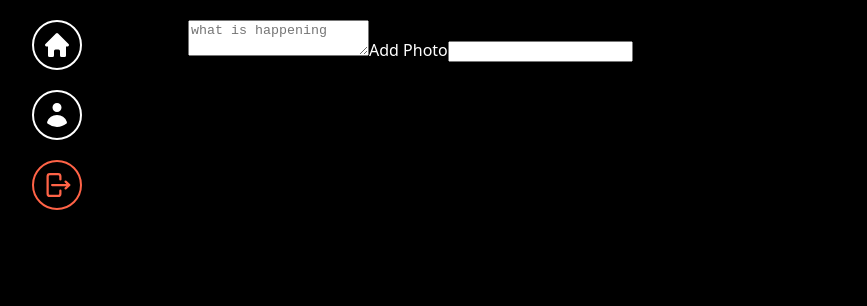
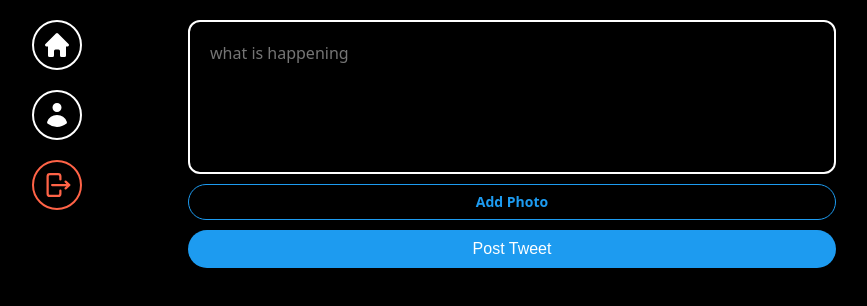
Before and after one commit to Hyeok-gu/nwitter-remoaded, a React (Vite) app: page / in a window 1280 px wide. Shown: the top 306 px of the page, without its empty margins (234-1101 px from the left). Built offline with nearby package versions, Linux system fonts and the light colour scheme; no server answers; sample sign-in values are in the browser's storage; the HTML template or start-up script is replaced by a standard one.

Commit message:
트윗올리고 데이터 전송, 이미지도 전송

```diff
--- a/src/components/post-tweet-form.tsx
+++ b/src/components/post-tweet-form.tsx
@@ -1,22 +1,137 @@
+import { addDoc, collection, updateDoc } from "firebase/firestore";
+import { useState } from "react";
 import styled from "styled-components";
+import { auth, db, storage } from "../firebase";
+import { getDownloadURL, ref, uploadBytes } from "firebase/storage";
+
+const Form = styled.form`
+  display: flex;
+  flex-direction: column;
+  gap: 10px;
+`;
+const TextArea = styled.textarea`
+  border: 2px solid white;
+  padding: 20px;
+  border-radius: 12px;
+  font-size: 16px;
+  color: white;
+  background-color: black;
+  width: 100%;
+  resize: none;
+  font-family: system-ui, -apple-system, BlinkMacSystemFont, "Segoe UI", Roboto,
+    Oxygen, Ubuntu, Cantarell, "Open Sans", "Helvetica Neue", sans-serif;
+  &::placeholder {
+    font-size: 16px;
+  }
+  &:focus {
+    outline: none;
+    border-color: #1d9bf0;
+  }
+`;
+const AttachFileButton = styled.label`
+  padding: 10px 0;
+  color: #1d9bf0;
+  text-align: center;
+  border-radius: 20px;
+  border: 1px solid #1d9bf0;
+  font-size: 14px;
+  font-weight: 600;
+  cursor: pointer;
+`;
+const AttachFileInput = styled.input`
+  display: none;
+`;
+const SubmitBtn = styled.input`
+  background-color: #1d9bf0;
+  color: white;
+  border: none;
+  padding: 10px 0;
+  border-radius: 20px;
+  font-size: 16px;
+  cursor: pointer;
+  &:hover,
+  &:active {
+    opacity: 0.9;
+  }
+`;
 
 export default function PostTweetForm() {
-  const Form = styled.form``;
-  const TextArea = styled.textarea``;
-  const AttachFileButton = styled.label`
-    cursor: pointer;
-  `;
-  const AttachFileInput = styled.input`
-    display: none;
-  `;
-  const SubmitBtn = styled.input``;
+  const [isLoading, setLoading] = useState(false);
+  const [tweet, setTweet] = useState("");
+  const [file, setFile] = useState<File | null>(null);
+  const onChange = (e: React.ChangeEvent<HTMLTextAreaElement>) => {
+    setTweet(e.target.value);
+  };
+
+  const onFileChange = (e: React.ChangeEvent<HTMLInputElement>) => {
+    const { files } = e.target;
+    const maxSize = 1 * 1024 * 1024; //* 1MB 사이즈 제한
+    if (files && files.length === 1) {
+      setFile(files[0]);
+      const fileSize = files[0].size;
+      console.log(fileSize);
+      if (fileSize > maxSize) {
+        alert("1MB 이상의 파일은 업로드할 수 없습니다.");
+        setFile(null);
+        return;
+      }
+    }
+  };
+
+  const onSubmit = async (e: React.FormEvent<HTMLFormElement>) => {
+    e.preventDefault();
+    const user = auth.currentUser;
+    if (!user || isLoading || tweet === "" || tweet.length > 180) return;
+    try {
+      setLoading(true);
+      const doc = await addDoc(collection(db, "tweets"), {
+        //addDoc 함수는 Firestore에 문서를 추가하고 해당 문서의 참조를 반환, 따라서 doc 변수에는 추가된 문서의 정보가 들어 있다. 이 문서의 id 속성을 통해 해당 문서의 고유 식별자를 가져올 수 있다.
+        tweet,
+        createdAt: Date.now(),
+        username: user.displayName || "Anonymous",
+        userId: user.uid,
+      });
+      if (file) {
+        const locationRef = ref(
+          storage,
+          `tweets/${user.uid}-${user.displayName}/${doc.id}`
+        );
+        const result = await uploadBytes(locationRef, file); // promise를 반환하는데, 그 결과값에 업로드 결과에 대한 참조가 있다.
+        const url = await getDownloadURL(result.ref); // 업로드가 완료된 파일의 퍼블릭 경로를 string으로 가져온다.
+        await updateDoc(doc, { photo: url }); //참조할 값을 먼저 넣고 추가할 값을 넣는다. 이미 참조할 doc이 위에 있으므로 간단.
+      }
+      setFile(null);
+      setTweet("");
+    } catch (e) {
+      console.log(e);
+    } finally {
+      setLoading(false);
+    }
+  };
 
   return (
-    <Form>
-      <TextArea placeholder="what is happening" />
-      <AttachFileButton htmlFor="file">Add Photo</AttachFileButton>
-      <AttachFileInput type="file" id="file" accept="image/*" />
-      <SubmitBtn />
+    <Form onSubmit={onSubmit}>
+      <TextArea
+        required
+        rows={5}
+        maxLength={180}
+        onChange={onChange}
+        placeholder="what is happening"
+        value={tweet}
+      />
+      <AttachFileButton htmlFor="file">
+        {file ? "Photo added ✅" : "Add Photo"}
+      </AttachFileButton>
+      <AttachFileInput
+        onChange={onFileChange}
+        type="file"
+        id="file"
+        accept="image/*"
+      />
+      <SubmitBtn
+        type="submit"
+        value={isLoading ? "Posting..." : "Post Tweet"}
+      />
     </Form>
   );
 }
--- a/src/firebase.ts
+++ b/src/firebase.ts
@@ -1,5 +1,7 @@
 import { initializeApp } from "firebase/app";
 import { getAuth } from "firebase/auth";
+import { getFirestore } from "firebase/firestore";
+import { getStorage } from "firebase/storage";
 const firebaseConfig = {
   apiKey: "AIzaSyAJICzv2X8cemW_tii0s_TZWissSvp4YiE",
   authDomain: "nwitter-reloaded-d3e7d.firebaseapp.com",
@@ -13,3 +15,7 @@
 const app = initializeApp(firebaseConfig);
 
 export const auth = getAuth(app);
+
+export const storage = getStorage(app);
+
+export const db = getFirestore(app);
```
